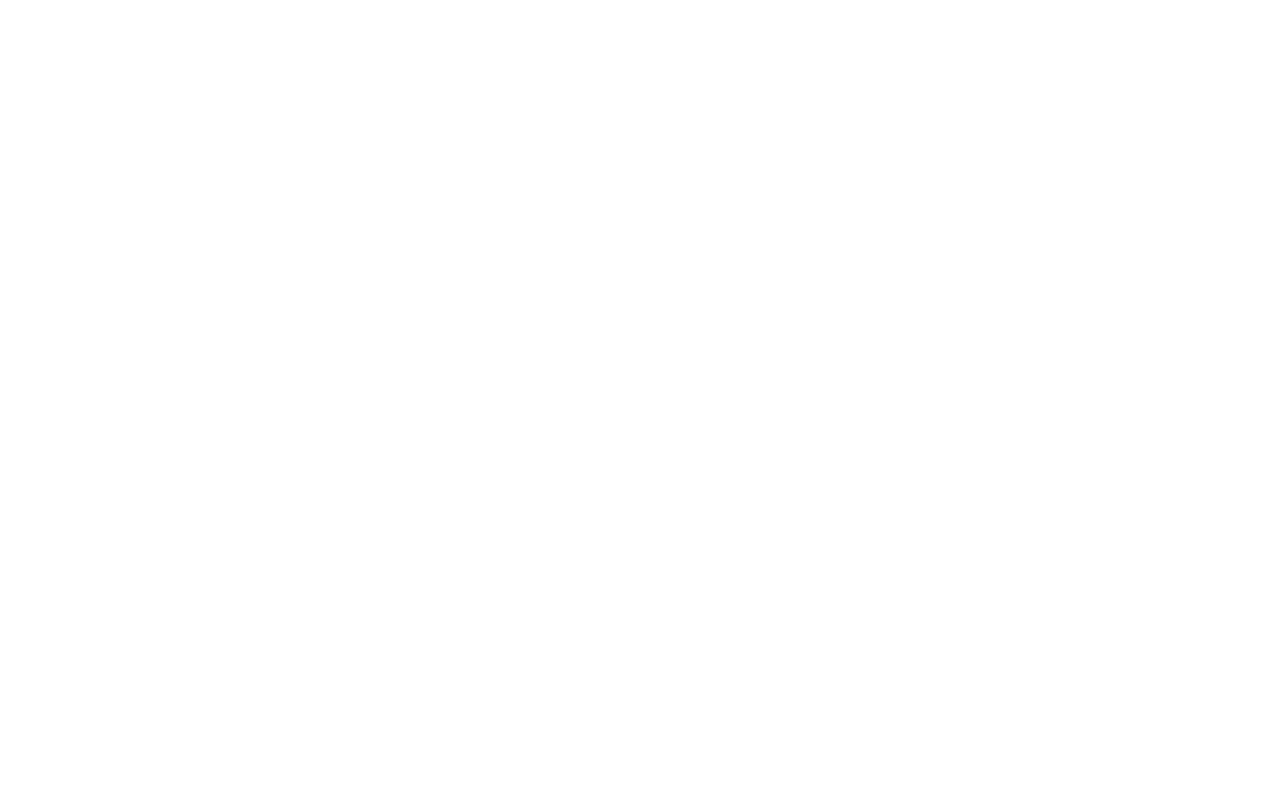
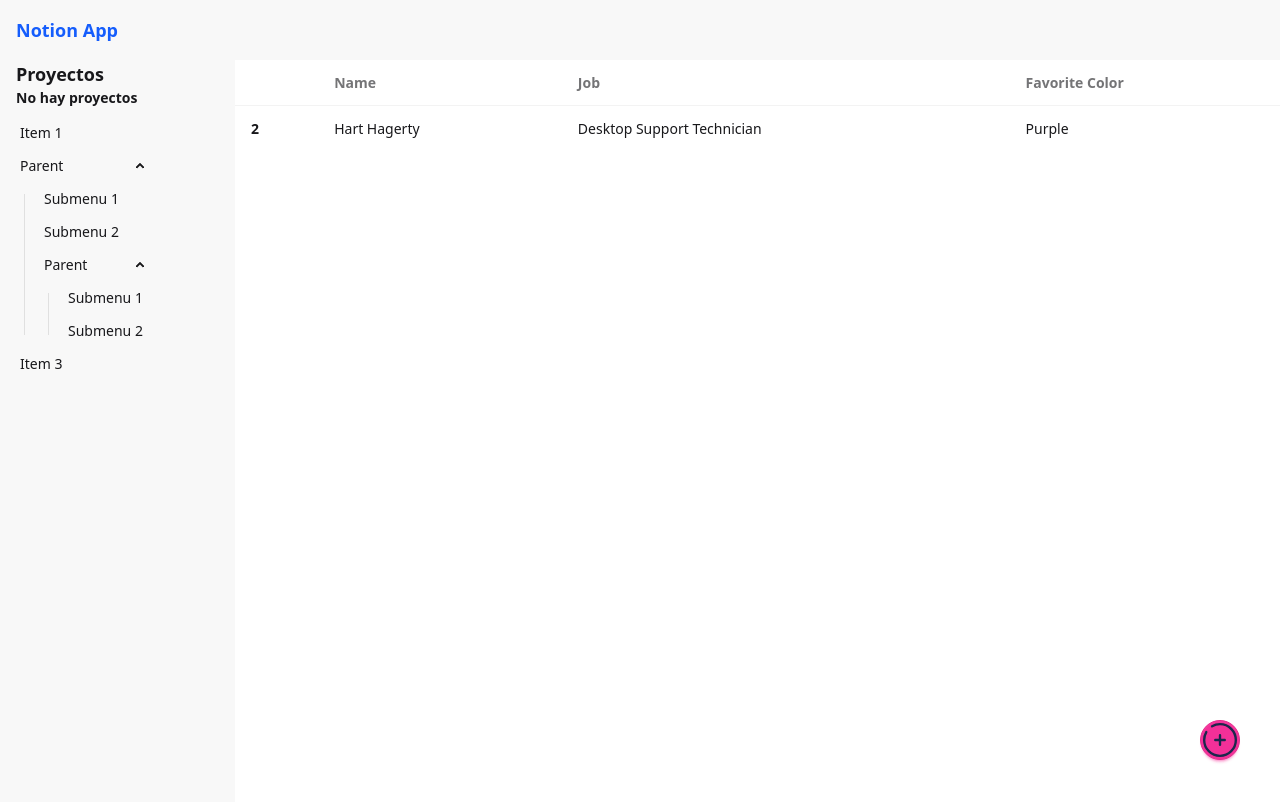
Before and after one commit to vic-dt/projects-app, a Vue app: page /projects in a window 1280 px wide. Before the commit this address had no page. Shown: the top 802 px of the page. Built offline with nearby package versions, Linux system fonts and the light colour scheme; the HTML template or start-up script is replaced by a standard one.

Commit message:
componentes de daisyui

```diff
--- a/src/modulorum/projects/layouts/ProjectsLayout.vue
+++ b/src/modulorum/projects/layouts/ProjectsLayout.vue
@@ -1,7 +1,7 @@
 <template>
 <SupraMenu/>
 
-<main>
+<main class="flex">
     <LateralisMenu/>
     <router-view/>
 </main>
--- /dev/null
+++ b/src/modulorum/projects/views/ProjectsView.vue
@@ -0,0 +1,30 @@
+<template>
+    <div class="overflow-x-auto w-full">
+  <table class="table">
+    <!-- head -->
+    <thead>
+      <tr>
+        <th></th>
+        <th>Name</th>
+        <th>Job</th>
+        <th>Favorite Color</th>
+      </tr>
+    </thead>
+    <tbody>
+
+
+      <tr class="hover:bg-base-300">
+        <th>2</th>
+        <td>Hart Hagerty</td>
+        <td>Desktop Support Technician</td>
+        <td>Purple</td>
+      </tr>
+
+    </tbody>
+  </table>
+
+  <button class="btn btn-circle btn-secondary fixed bottom-10 right-10">
+    <svg viewBox="0 0 24 24" fill="none" xmlns="http://www.w3.org/2000/svg"><g id="SVGRepo_bgCarrier" stroke-width="0"></g><g id="SVGRepo_tracerCarrier" stroke-linecap="round" stroke-linejoin="round"></g><g id="SVGRepo_iconCarrier"> <path d="M15 12L12 12M12 12L9 12M12 12L12 9M12 12L12 15" stroke="#1C274C" stroke-width="1.5" stroke-linecap="round"></path> <path d="M7 3.33782C8.47087 2.48697 10.1786 2 12 2C17.5228 2 22 6.47715 22 12C22 17.5228 17.5228 22 12 22C6.47715 22 2 17.5228 2 12C2 10.1786 2.48697 8.47087 3.33782 7" stroke="#1C274C" stroke-width="1.5" stroke-linecap="round"></path> </g></svg>
+</button>
+</div>
+</template>
--- a/src/router/index.ts
+++ b/src/router/index.ts
@@ -7,8 +7,16 @@
   routes: [
     {
       path: '/',
-      name: 'projects',
-      component: ProjectsLayout
+      name: 'home',
+      redirect: {name:'projects'},
+      component: ProjectsLayout,
+      children:[
+        {
+          path: 'projects',
+          name: 'projects',
+          component: ()=> import('@/modulorum/projects/views/ProjectsView.vue')
+        }
+      ]
     }
   ],
 })
```
